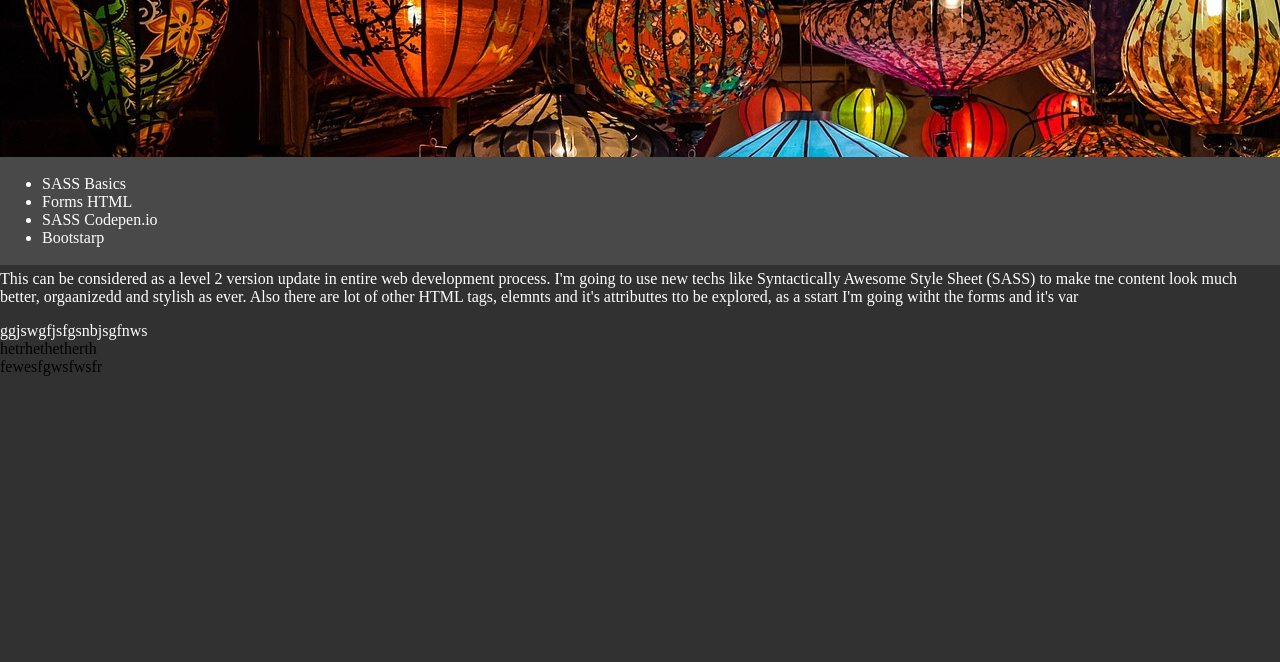
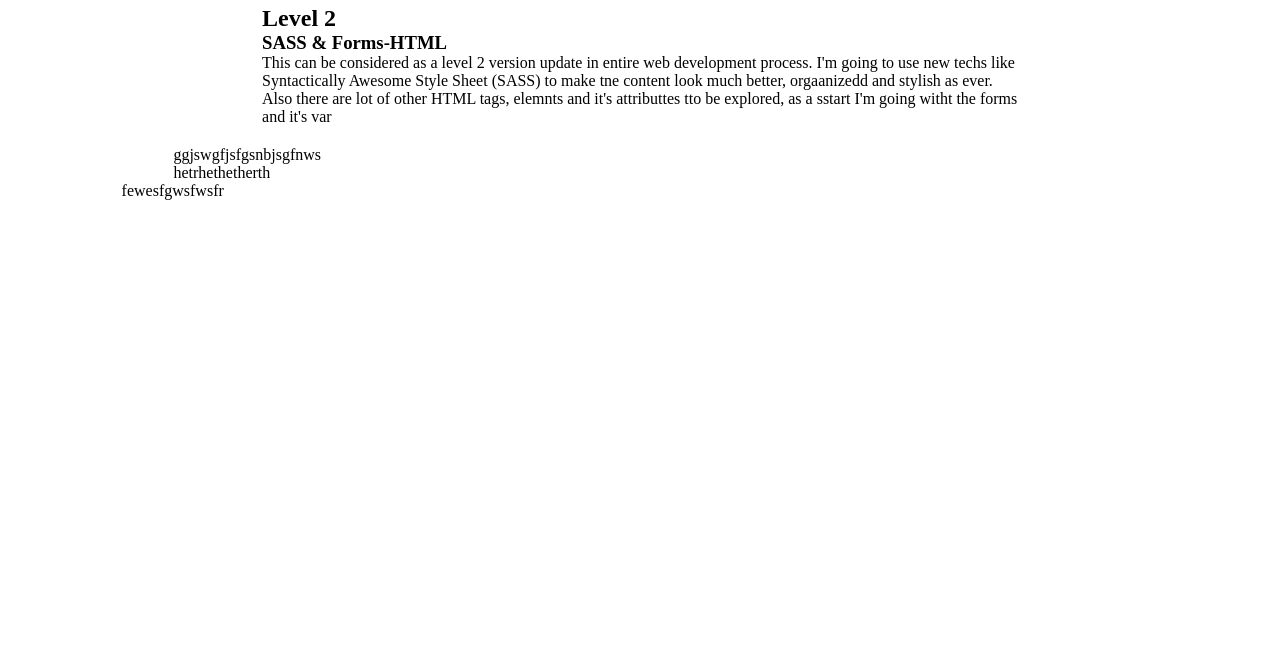
Before and after one commit to fawkes-ak12/fawkes-ak12.github.io, a plain HTML site: page level2/FORMS.html in a window 1280 px wide. Shown: the part 138-800 px from the top of the page. Drawn offline with Linux system fonts and the light colour scheme.

Commit message:
resuming
resuming  git-gitHub learning

```diff
--- a/level2/FORMS.html
+++ b/level2/FORMS.html
@@ -4,7 +4,7 @@
         <title>
             FormSASS
         </title>
-        <link rel="stylesheet" href="inFormstylesheet.css">
+        <link rel="stylesheet" href="style.css">
     </head>
     <body>
 
--- a/level2/inFormstylesheet.css
+++ b/level2/inFormstylesheet.css
@@ -1,10 +1,11 @@
+/*
 :root{
     --purple: rgb(255, 0, 85);
     --red: rgb(47, 0, 255);
 }
 html{
     background-color: rgb(49, 49, 49);
-    /* background: linear-gradient(0deg,var(--purple),var(--red)); */
+
     background-repeat: no-repeat;
 }
 body
@@ -76,3 +77,4 @@ h1{
 section{
     color: white;
 }
+*/
```
Also changed, not shown: level2/BOOTSTRAP.html (+1 -1 lines), level2/inFormStyled.html (+1 -1 lines).
